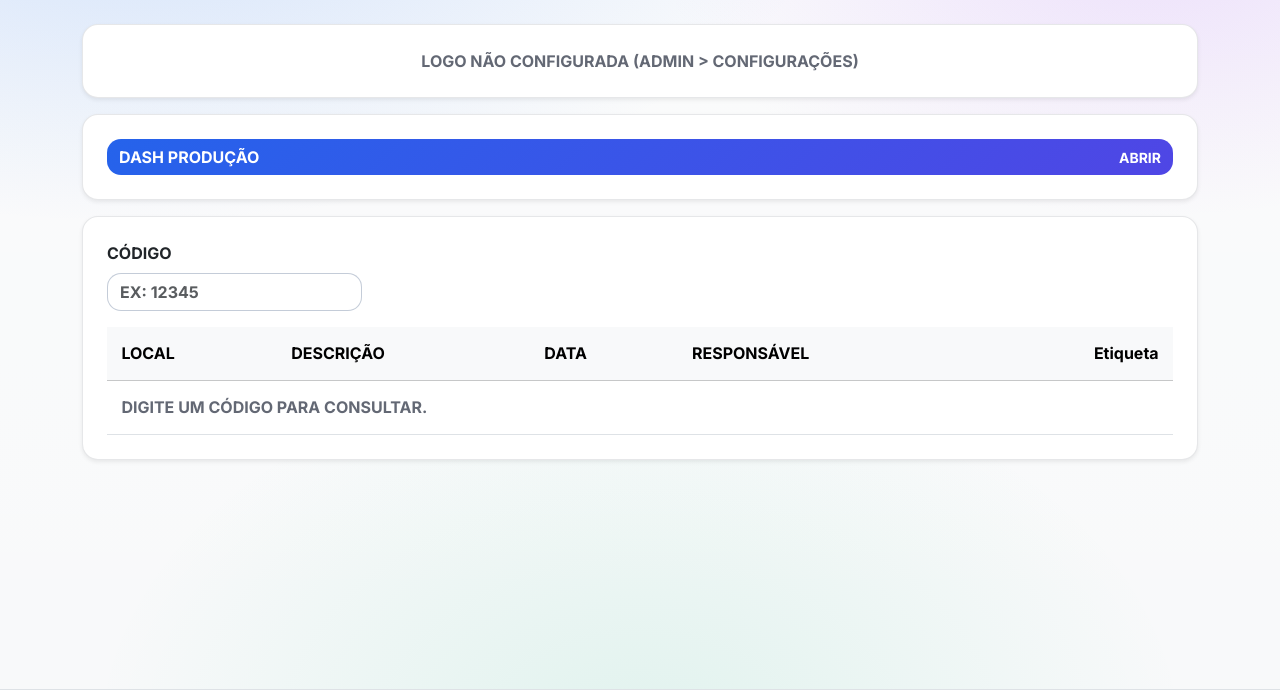
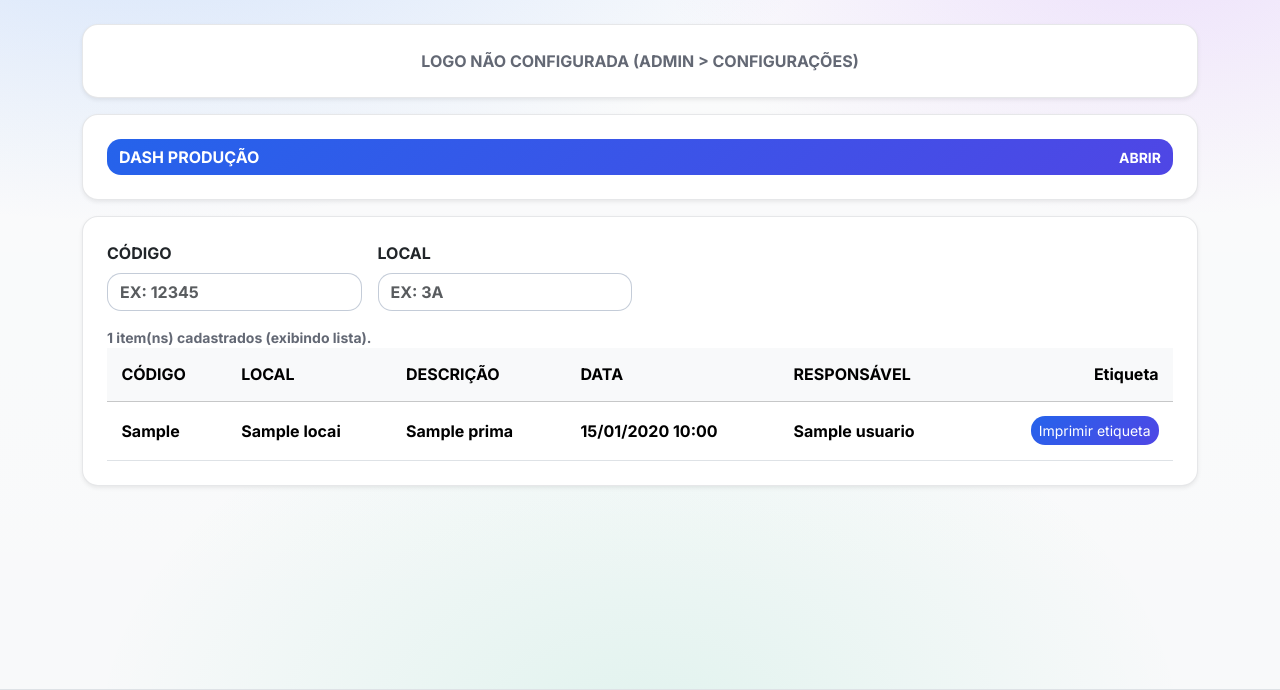
Before and after one commit to ItamarSR/Controle-de-Locais, a PHP site: page / in a window 1280 px wide. Shown: the part 57-747 px from the top of the page. Run offline with PHP 8.4, Linux system fonts and the light colour scheme; data comes from the database, SQL or seed files in the repository; tables that the repository leaves empty hold one stand-in row (values such as "Sample post").

Commit message:
Público: filtro por código e local com listagem completa
Co-authored-by: ItamarSR <ItamarSR@users.noreply.github.com>

```diff
--- a/public/index.php
+++ b/public/index.php
@@ -36,6 +36,7 @@ $router = new Router();
 $router->get('/', [\App\Controllers\PublicController::class, 'index']);
 $router->get('/powerbi', [\App\Controllers\PublicController::class, 'powerbi']);
 $router->get('/etiqueta/{id}', [\App\Controllers\PublicController::class, 'etiqueta']);
+$router->get('/api/locais', [\App\Controllers\PublicController::class, 'apiLocais']);
 $router->get('/api/consulta/{codigo}', [\App\Controllers\PublicController::class, 'apiConsulta']);
 $router->get('/api/dash-producao', [\App\Controllers\PublicController::class, 'apiDashProducao']);
 $router->get('/api/powerbi/ops', [\App\Controllers\PublicController::class, 'apiPowerbiOps']);
--- a/src/App/Controllers/PublicController.php
+++ b/src/App/Controllers/PublicController.php
@@ -15,6 +15,43 @@ final class PublicController
     public function index(): void
     {
         echo View::render('public/home', ['title' => 'Consulta pública']);
+    }
+
+    public function apiLocais(): void
+    {
+        header('Content-Type: application/json; charset=utf-8');
+
+        $codigo = isset($_GET['codigo']) ? (string)$_GET['codigo'] : '';
+        $local = isset($_GET['local']) ? (string)$_GET['local'] : '';
+        $limit = (int)($_GET['limit'] ?? 2000);
+        if ($limit < 1) $limit = 1;
+        if ($limit > 5000) $limit = 5000;
+
+        try {
+            $rows = (new Local())->listPublicFiltered($codigo, $local, $limit);
+            $itens = array_map(function (array $r): array {
+                return [
+                    'id' => (int)$r['id'],
+                    'codigo' => (string)($r['codigo_mp'] ?? ''),
+                    'local' => (string)($r['nome_local'] ?? ''),
+                    'descricao' => (string)($r['nome_mp'] ?? ''),
+                    'data' => (string)($r['data_cadastro'] ?? ''),
+                    'responsavel' => (string)($r['responsavel_nome'] ?? ''),
+                    'etiqueta_url' => Http::url('/etiqueta/' . (int)$r['id']),
+                ];
+            }, $rows);
+
+            echo json_encode([
+                'ok' => true,
+                'codigo' => trim($codigo),
+                'local' => trim($local),
+                'limit' => $limit,
+                'count' => count($itens),
+                'itens' => $itens,
+            ], JSON_UNESCAPED_UNICODE);
+        } catch (\Throwable $e) {
+            echo json_encode(['ok' => false, 'error' => 'db_error'], JSON_UNESCAPED_UNICODE);
+        }
     }
 
     public function powerbi(): void
--- a/src/App/Models/Local.php
+++ b/src/App/Models/Local.php
@@ -15,6 +15,76 @@ final class Local
     public function __construct()
     {
         $this->pdo = Db::pdo();
+    }
+
+    /**
+     * Lista pública com filtros opcionais (código e/ou local).
+     * Importante: usa LIMIT para evitar respostas gigantes em bases grandes.
+     *
+     * @return array<int, array<string, mixed>>
+     */
+    public function listPublicFiltered(?string $codigo = null, ?string $local = null, int $limit = 2000): array
+    {
+        $codigo = $codigo !== null ? trim($codigo) : null;
+        $local = $local !== null ? trim($local) : null;
+        if ($codigo === '') $codigo = null;
+        if ($local === '') $local = null;
+
+        if ($limit < 1) $limit = 1;
+        if ($limit > 5000) $limit = 5000;
+
+        $where = [];
+        $binds = [];
+        if ($codigo !== null) {
+            $where[] = 'mp.codigo_mp LIKE :codigo';
+            $binds[':codigo'] = '%' . $codigo . '%';
+        }
+        if ($local !== null) {
+            $where[] = 'l.nome_local LIKE :local';
+            $binds[':local'] = '%' . $local . '%';
+        }
+        $whereSql = $where ? ('WHERE ' . implode(' AND ', $where)) : '';
+
+        try {
+            $sql = "
+                SELECT l.id,
+                       l.nome_local,
+                       l.data_cadastro,
+                       mp.codigo_mp,
+                       mp.nome_mp,
+                       u.nome AS responsavel_nome
+                FROM locais l
+                JOIN materias_primas mp ON mp.id = l.mp_id
+                LEFT JOIN usuarios u ON u.id = l.responsavel_usuario_id
+                $whereSql
+                ORDER BY l.nome_local ASC, l.data_cadastro DESC, l.id DESC
+                LIMIT :lim
+            ";
+            $st = $this->pdo->prepare($sql);
+            foreach ($binds as $k => $v) $st->bindValue($k, $v, PDO::PARAM_STR);
+            $st->bindValue(':lim', $limit, PDO::PARAM_INT);
+            $st->execute();
+            return $st->fetchAll();
+        } catch (PDOException $e) {
+            // Compatibilidade: base antiga sem coluna responsavel_usuario_id
+            $sql = "
+                SELECT l.id,
+                       l.nome_local,
+                       l.data_cadastro,
+                       mp.codigo_mp,
+                       mp.nome_mp
+                FROM locais l
+                JOIN materias_primas mp ON mp.id = l.mp_id
+                $whereSql
+                ORDER BY l.nome_local ASC, l.data_cadastro DESC, l.id DESC
+                LIMIT :lim
+            ";
+            $st = $this->pdo->prepare($sql);
+            foreach ($binds as $k => $v) $st->bindValue($k, $v, PDO::PARAM_STR);
+            $st->bindValue(':lim', $limit, PDO::PARAM_INT);
+            $st->execute();
+            return $st->fetchAll();
+        }
     }
 
     public function listAdmin(?string $q = null): array
--- a/views/public/home.php
+++ b/views/public/home.php
@@ -55,6 +55,10 @@ try {
             <label class="form-label fw-bold">CÓDIGO</label>
             <input class="form-control" id="public-codigo" placeholder="EX: 12345" maxlength="50" autocomplete="off" style="text-transform:uppercase;font-weight:800;">
           </div>
+          <div class="col-12 col-md-4 col-lg-3">
+            <label class="form-label fw-bold">LOCAL</label>
+            <input class="form-control" id="public-local" placeholder="EX: 3A" maxlength="50" autocomplete="off" style="text-transform:uppercase;font-weight:800;">
+          </div>
           <div class="col-12">
             <div id="public-status" class="text-secondary small fw-bold"></div>
           </div>
@@ -64,6 +68,7 @@ try {
           <table class="table align-middle mb-0">
             <thead class="table-light">
               <tr>
+                <th class="fw-bold">CÓDIGO</th>
                 <th class="fw-bold">LOCAL</th>
                 <th class="fw-bold">DESCRIÇÃO</th>
                 <th class="fw-bold">DATA</th>
@@ -73,7 +78,7 @@ try {
             </thead>
             <tbody id="public-result">
               <tr>
-                <td colspan="5" class="text-secondary fw-bold">DIGITE UM CÓDIGO PARA CONSULTAR.</td>
+                <td colspan="6" class="text-secondary fw-bold">CARREGANDO...</td>
               </tr>
             </tbody>
           </table>
@@ -85,10 +90,11 @@ try {
 
 <script>
   (function () {
-    const input = document.getElementById('public-codigo');
+    const inputCodigo = document.getElementById('public-codigo');
+    const inputLocal = document.getElementById('public-local');
     const tbody = document.getElementById('public-result');
     const status = document.getElementById('public-status');
-    if (!input || !tbody) return;
+    if (!inputCodigo || !inputLocal || !tbody || !status) return;
 
     let t = null;
     function esc(s){ return String(s ?? '').replace(/[&<>"']/g, m => ({'&':'&amp;','<':'&lt;','>':'&gt;','"':'&quot;',"'":'&#39;'}[m])); }
@@ -102,33 +108,38 @@ try {
     }
 
     async function run() {
-      const codigo = (input.value || '').trim();
-      status.textContent = '';
-
-      if (!codigo) {
-        tbody.innerHTML = '<tr><td colspan="5" class="text-secondary fw-bold">DIGITE UM CÓDIGO PARA CONSULTAR.</td></tr>';
-        return;
-      }
-
-      status.textContent = 'Consultando...';
-      tbody.innerHTML = '<tr><td colspan="5" class="text-secondary fw-bold">CARREGANDO...</td></tr>';
+      const codigo = (inputCodigo.value || '').trim();
+      const local = (inputLocal.value || '').trim();
+      status.textContent = 'Carregando...';
+      tbody.innerHTML = '<tr><td colspan="6" class="text-secondary fw-bold">CARREGANDO...</td></tr>';
 
       try {
-        const res = await fetch('<?= htmlspecialchars(\Core\Http::url('/api/consulta/')) ?>' + encodeURIComponent(codigo), { headers: { 'Accept': 'application/json' } });
+        const qs = new URLSearchParams();
+        if (codigo) qs.set('codigo', codigo);
+        if (local) qs.set('local', local);
+        // limite alto para "exibir todos" (com proteção no servidor)
+        qs.set('limit', '5000');
+
+        const res = await fetch('<?= htmlspecialchars(\Core\Http::url('/api/locais')) ?>' + '?' + qs.toString(), { headers: { 'Accept': 'application/json' } });
         const data = await res.json();
         if (!data || !data.ok) throw new Error('Falha');
 
         const itens = Array.isArray(data.itens) ? data.itens : [];
 
         if (itens.length === 0) {
-          status.textContent = 'Nenhum local encontrado para este código.';
-          tbody.innerHTML = '<tr><td colspan="5" class="text-secondary fw-bold">NENHUM LOCAL ENCONTRADO.</td></tr>';
+          status.textContent = 'Nenhum item encontrado.';
+          tbody.innerHTML = '<tr><td colspan="6" class="text-secondary fw-bold">NENHUM ITEM ENCONTRADO.</td></tr>';
           return;
         }
 
-        status.textContent = `${itens.length} local(is) encontrado(s).`;
+        const hasFilter = !!codigo || !!local;
+        status.textContent = hasFilter
+          ? `${itens.length} item(ns) encontrado(s) para o filtro.`
+          : `${itens.length} item(ns) cadastrados (exibindo lista).`;
+
         tbody.innerHTML = itens.map(i => `
           <tr>
+            <td class="fw-bold">${esc(i.codigo)}</td>
             <td class="fw-bold">${esc(i.local)}</td>
             <td class="fw-bold">${esc(i.descricao)}</td>
             <td class="fw-bold">${esc(fmtDate(i.data))}</td>
@@ -140,14 +151,20 @@ try {
         `).join('');
       } catch (e) {
         status.textContent = 'Erro ao consultar. Tente novamente.';
-        tbody.innerHTML = '<tr><td colspan="5" class="text-danger">Erro ao consultar.</td></tr>';
+        tbody.innerHTML = '<tr><td colspan="6" class="text-danger">Erro ao consultar.</td></tr>';
       }
     }
 
-    input.addEventListener('input', () => {
+    function queue() {
       clearTimeout(t);
       t = setTimeout(run, 250);
-    });
+    }
+
+    inputCodigo.addEventListener('input', queue);
+    inputLocal.addEventListener('input', queue);
+
+    // Carrega a lista completa ao abrir a página
+    run();
   })();
 </script>
 
```
